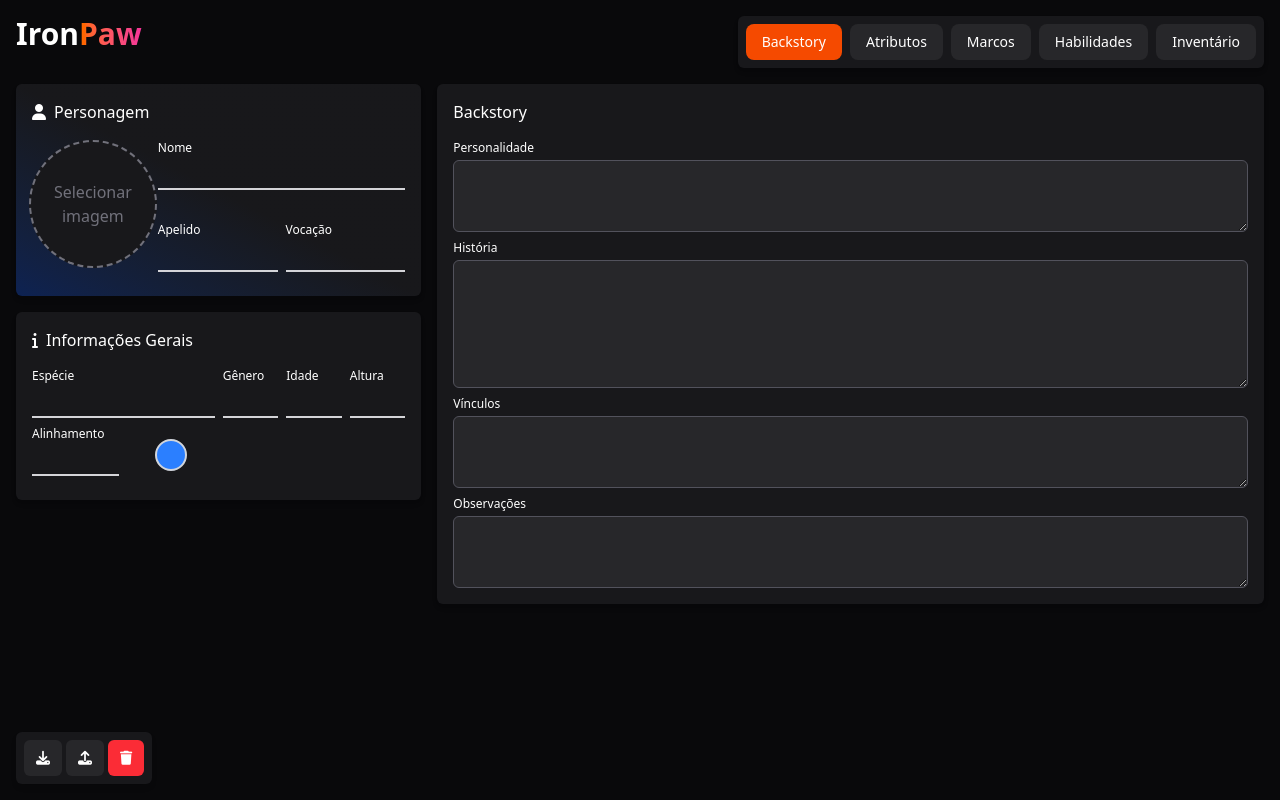
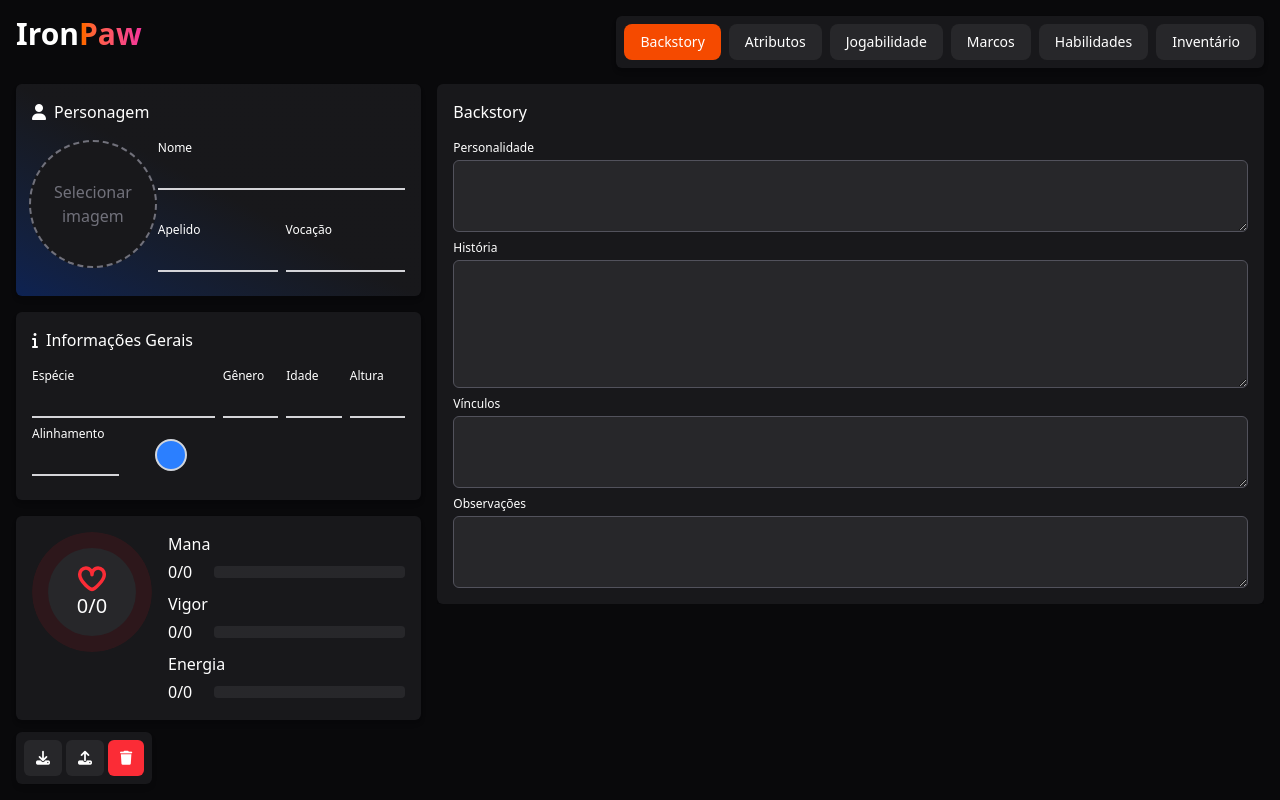
Before and after one commit to EstevamDeFreitas/IronPawRPG, an Angular app: page / in a window 1280 px wide. Built offline with nearby package versions, Linux system fonts and the light colour scheme.

Commit message:
Implementado funcionalidade para novo quadro de vida

```diff
--- a/src/app/dumb-components/icon-button/icon-button.component.ts
+++ b/src/app/dumb-components/icon-button/icon-button.component.ts
@@ -10,7 +10,7 @@ import { NgClass } from '@angular/common';
   changeDetection: ChangeDetectionStrategy.OnPush,
 })
 export class IconButtonComponent {
-  buttonType = input<StyleType>('primary');
+  buttonType = input<string>('primary');
   size = input<string>('md');
   icon = input<string>('fa-solid fa-plus');
   title = input<string>('Adicionar');
@@ -19,13 +19,27 @@ export class IconButtonComponent {
   get buttonClasses(): string {
     const base = 'px-3 py-2 rounded-md font-medium focus:outline-none transition text-' + this.size();
 
-    const types = {
-      primary: 'bg-orange-600' + (this.disabled() ? ' text-zinc-600' : ' text-white '),
-      secondary: 'bg-zinc-800' + (this.disabled() ? ' text-zinc-600' : ' text-white '),
-      white: 'bg-zinc-50' + (this.disabled() ? ' text-zinc-600' : ' text-zinc-800 '),
-      danger: 'bg-red-500' + (this.disabled() ? ' text-zinc-600' : ' text-white ')
+    let currentTypeStyle = "";
+
+    switch (this.buttonType()) {
+      case 'primary':
+        currentTypeStyle = 'bg-orange-600' + (this.disabled() ? ' text-zinc-600' : ' text-white ');
+        break;
+      case 'secondary':
+        currentTypeStyle = 'bg-zinc-800' + (this.disabled() ? ' text-zinc-600' : ' text-white ');
+        break;
+      case 'white':
+        currentTypeStyle = 'bg-zinc-50' + (this.disabled() ? ' text-zinc-600' : ' text-zinc-800 ');
+        break;
+      case 'danger':
+        currentTypeStyle = 'bg-red-500' + (this.disabled() ? ' text-zinc-600' : ' text-white ');
+        break;
+      case 'primaryActive':
+        currentTypeStyle = (this.disabled() ? ' text-zinc-600 border border-zinc-600' : ' text-orange-600 border border-orange-600 bg-orange-600/20 ');
+        break;
     }
 
-    return `${base} ${types[this.buttonType()]} + (${this.disabled() ? ' cursor-not-allowed' : ' cursor-pointer hover:brightness-85 active:brightness-70'})`;
+    return `${base} ${currentTypeStyle} + (${this.disabled() ? ' cursor-not-allowed' : ' cursor-pointer hover:brightness-85 active:brightness-70'})`;
   }
+
 }
--- a/src/app/dumb-components/input/input.component.ts
+++ b/src/app/dumb-components/input/input.component.ts
@@ -15,7 +15,7 @@ export class InputComponent {
   label = input.required<string>();
   placeholder = input<string>('');
   type = input<string>('text');
-  value = model<string>('');
+  value = model<any>('');
   required = input<boolean>(false);
   length = input<number>();
 
--- a/src/app/models/character.model.ts
+++ b/src/app/models/character.model.ts
@@ -63,6 +63,7 @@ export interface Hability {
   jogabilidade: string;
   cor ?: Cores;
   icone ?:string;
+  favorito : boolean;
 }
 
 export interface Character {
@@ -78,10 +79,21 @@ export interface Character {
   observacoes: string;
   vocacao: string;
   especie: string;
-  vidaAtual: string;
-  vidaMaxima: string;
   drive: string;
   imagemPersonagem: string;
+  gameplay : {
+    vidaMax: number;
+    vidaAtual: number;
+    vidaExtra: number;
+    vigorMax: number;
+    vigorAtual: number;
+    manaMax: number;
+    manaAtual: number;
+    estresseMax: number;
+    estresseAtual: number;
+    energiaMax: number;
+    energiaAtual: number;
+  }
   corPersonagem?: Cores;
   pericias: Pericias;
   periciasEspecificas: PericiasEspecificas;
--- a/src/app/smart-components/character-sheet/character-sheet.component.html
+++ b/src/app/smart-components/character-sheet/character-sheet.component.html
@@ -47,14 +47,16 @@
       </div>
     </div>
     <div class="mb-4"></div>
-    <!-- <div class="col-span-2 p-4 bg-zinc-900 rounded-md shadow-md">
+    <div class="col-span-2 p-4 bg-zinc-900 rounded-md shadow-md">
       <div class="flex flex-row gap-4">
         <div class="flex flex-col items-center relative">
           <div class="relative w-30 h-30 rounded-full overflow-hidden">
             <div class="absolute inset-0 rounded-full bg-red-900/20"></div>
 
             <div class="absolute inset-0 rounded-full"
-              style="background: conic-gradient(var(--color-red-500) 0deg, var(--color-red-500) 69deg, transparent 0deg, transparent 360deg);">
+            [ngStyle]="{
+              background: `conic-gradient(var(--color-red-500) 0deg, var(--color-red-500) ${calculateVidaPercent()}deg, transparent 0deg, transparent 360deg)`
+            }">
             </div>
 
             <div class="absolute inset-4 rounded-full bg-zinc-800 flex flex-col items-center justify-center">
@@ -63,46 +65,45 @@
                 <path
                   d="M17.25,1.851A6.568,6.568,0,0,0,12,4.558,6.568,6.568,0,0,0,6.75,1.851,7.035,7.035,0,0,0,0,9.126c0,4.552,4.674,9.425,8.6,12.712a5.29,5.29,0,0,0,6.809,0c3.922-3.287,8.6-8.16,8.6-12.712A7.035,7.035,0,0,0,17.25,1.851ZM13.477,19.539a2.294,2.294,0,0,1-2.955,0C5.742,15.531,3,11.736,3,9.126A4.043,4.043,0,0,1,6.75,4.851,4.043,4.043,0,0,1,10.5,9.126a1.5,1.5,0,0,0,3,0,4.043,4.043,0,0,1,3.75-4.275A4.043,4.043,0,0,1,21,9.126C21,11.736,18.258,15.531,13.477,19.539Z" />
               </svg>
-              <span class="text-xl text-white">30/<span class="text-red-500">50</span></span>
+              <span class="text-xl text-white">{{character.gameplay.vidaAtual}}/<span [ngClass]="{'text-red-500': character.gameplay.vidaExtra > 0}">{{calculateVidaMax()}}</span></span>
             </div>
           </div>
-          <span class="absolute bottom-12 bg-zinc-800 rounded-md px-1 py-0.5">+10</span>
+          @if (character.gameplay.vidaExtra > 0){
+            <span class="absolute bottom-12 bg-zinc-800 rounded-md px-1 py-0.5">+{{character.gameplay.vidaExtra}}</span>
+          }
         </div>
         <div class="flex flex-col flex-1 gap-2">
           <div>
             <h2 class="text-md mb-1">Mana</h2>
             <div class="flex flex-row flex-1 items-center gap-2">
-              <span>10/20</span>
-              <div class="flex flex-row flex-1">
-                <div class="bg-cyan-500 flex-1 h-3 rounded-s-sm"></div>
-                <div class="bg-zinc-800 flex-1 h-3 rounded-e-sm"></div>
+              <span class="flex-1">{{character.gameplay.manaAtual}}/{{character.gameplay.manaMax}}</span>
+              <div class="flex flex-row flex-5">
+                <div class=" flex-1 h-3 rounded-sm" [ngStyle]="{ background: `linear-gradient(to right, var(--color-cyan-500) 0%, var(--color-cyan-500) ${calculatePercent(character.gameplay.manaAtual, character.gameplay.manaMax)}%, var(--color-zinc-800) ${calculatePercent(character.gameplay.manaAtual, character.gameplay.manaMax)}%, var(--color-zinc-800) 100%)` }"></div>
               </div>
             </div>
           </div>
           <div>
             <h2 class="text-md mb-1">Vigor</h2>
             <div class="flex flex-row flex-1 items-center gap-2">
-              <span>10/20</span>
-              <div class="flex flex-row flex-1">
-                <div class="bg-green-500 flex-1 h-3 rounded-s-sm"></div>
-                <div class="bg-zinc-800 flex-1 h-3 rounded-e-sm"></div>
+              <span class="flex-1">{{character.gameplay.vigorAtual}}/{{character.gameplay.vigorMax}}</span>
+              <div class="flex flex-row flex-5">
+                <div class=" flex-1 h-3 rounded-sm" [ngStyle]="{ background: `linear-gradient(to right, var(--color-green-500) 0%, var(--color-green-500) ${calculatePercent(character.gameplay.vigorAtual, character.gameplay.vigorMax)}%, var(--color-zinc-800) ${calculatePercent(character.gameplay.vigorAtual, character.gameplay.vigorMax)}%, var(--color-zinc-800) 100%)` }"></div>
               </div>
             </div>
           </div>
           <div>
             <h2 class="text-md mb-1">Energia</h2>
             <div class="flex flex-row flex-1 items-center gap-2">
-              <span>10/20</span>
-              <div class="flex flex-row flex-1">
-                <div class="bg-yellow-500 flex-1 h-3 rounded-s-sm"></div>
-                <div class="bg-zinc-800 flex-1 h-3 rounded-e-sm"></div>
+              <span class="flex-1">{{character.gameplay.energiaAtual}}/{{character.gameplay.energiaMax}}</span>
+              <div class="flex flex-row flex-5">
+                <div class=" flex-1 h-3 rounded-sm" [ngStyle]="{ background: `linear-gradient(to right, var(--color-yellow-500) 0%, var(--color-yellow-500) ${calculatePercent(character.gameplay.energiaAtual, character.gameplay.energiaMax)}%, var(--color-zinc-800) ${calculatePercent(character.gameplay.energiaAtual, character.gameplay.energiaMax)}%, var(--color-zinc-800) 100%)` }"></div>
               </div>
             </div>
           </div>
         </div>
       </div>
 
-    </div> -->
+    </div>
     <div class="fixed bottom-4 left-4 bg-zinc-900 rounded-md p-2 shadow-md">
       <div class="flex gap-1">
         <app-icon-button [buttonType]="'secondary'" [icon]="'fa-solid fa-download'" size="sm" [title]="'Exportar'"
@@ -121,6 +122,8 @@
           (click)="currentTab = 'backstory'" size="sm"></app-button>
         <app-button label="Atributos" [buttonType]="currentTab == 'attributes' ? 'primary' : 'secondary'"
           (click)="currentTab = 'attributes'" size="sm"></app-button>
+        <app-button label="Jogabilidade" [buttonType]="currentTab == 'gameplay' ? 'primary' : 'secondary'"
+          (click)="currentTab = 'gameplay'" size="sm"></app-button>
         <app-button label="Marcos" [buttonType]="currentTab == 'milestones' ? 'primary' : 'secondary'"
           (click)="currentTab = 'milestones'" size="sm"></app-button>
         <app-button label="Habilidades" [buttonType]="currentTab == 'habilities' ? 'primary' : 'secondary'"
@@ -130,7 +133,7 @@
       </div>
     </div>
     <div class="mb-4"></div>
-    <div>
+    <div style="max-height: calc(100vh - 7rem); overflow-y: auto;">
       @if (currentTab === 'backstory') {
       <div class="p-4 bg-zinc-900 rounded-md shadow-md">
         <h2 class="text-md">Backstory</h2>
@@ -277,6 +280,30 @@
         </div>
       </div>
       }
+      @if (currentTab === 'gameplay'){
+        <div class="p-4 bg-zinc-900 rounded-md shadow-md">
+          <h2 class="text-md">Jogabilidade</h2>
+          <div class="mb-4"></div>
+          <div class="grid grid-cols-10 gap-2">
+            <app-input [label]="'Vida Atual'" type="number" [(value)]="character.gameplay.vidaAtual"></app-input>
+            <app-input [label]="'Vida Maxima'" type="number" [(value)]="character.gameplay.vidaMax"></app-input>
+            <app-input [label]="'Vida Extra'" type="number" [(value)]="character.gameplay.vidaExtra"></app-input>
+            <div></div>
+            <app-input [label]="'Vigor Atual'" type="number" [(value)]="character.gameplay.vigorAtual"></app-input>
+            <app-input [label]="'Vigor Maximo'" type="number" [(value)]="character.gameplay.vigorMax"></app-input>
+            <div></div>
+            <app-input [label]="'Mana Atual'" type="number" [(value)]="character.gameplay.manaAtual"></app-input>
+            <app-input [label]="'Mana Maxima'" type="number" [(value)]="character.gameplay.manaMax"></app-input>
+            <div></div>
+            <app-input [label]="'Estresse Atual'" type="number" [(value)]="character.gameplay.estresseAtual"></app-input>
+            <app-input [label]="'Estresse Maximo'" type="number" [(value)]="character.gameplay.estresseMax"></app-input>
+            <div></div>
+            <div></div>
+            <app-input [label]="'Energia Atual'" type="number" [(value)]="character.gameplay.energiaAtual"></app-input>
+            <app-input [label]="'Energia Maxima'" type="number" [(value)]="character.gameplay.energiaMax"></app-input>
+          </div>
+        </div>
+      }
       @if (currentTab === 'milestones') {
       <div class="p-4 bg-zinc-900 rounded-md shadow-md">
         <h2 class="text-md">Marcos</h2>
@@ -315,36 +342,79 @@
             [(comboValue)]="selectedHabilidade" [placeholder]="'Selecione uma habilidade'"
             [size]="'xs'"></app-combo-box>
         </div>
+        <h2 class="text-md col-span-2">Favoritos</h2>
+        <div class="grid grid-cols-4 gap-2">
+          @for (habilidade of getHabilidadeFavoritas(); track habilidade) {
+          <div class="flex flex-col   !bg-zinc-900 relative" (click)="openHabilityEditDialog(habilidade)">
+            <div class="flex flex-col gap-2 rounded-t-md p-3 cursor-pointer" [ngClass]="getCardBackgroundColor(habilidade.cor)">
+              <div class="flex gap-1">
+                <div class="text-xs flex items-center gap-1 rounded-md bg-zinc-900 px-2 py-1 ">
+                  <i class="fa-solid" [ngClass]="getHabilidadeIcon(habilidade.tipo)"></i>
+                  <span>{{habilidade.tipo}}</span>
+                </div>
+                @if (habilidade.gasto > 0){
+                  <div class="flex items-center gap-1 text-xs px-2 py-1 bg-zinc-900 rounded-md">
+                    <span>{{habilidade.gasto}} {{habilidade.tipoGasto}}</span>
+                  </div>
+                }
+              </div>
+              <div class="flex items-center gap-2">
+                <ui-icon [name]="getIconOrDefault(habilidade.icone)" svgClass="fill-white w-4 h-4"></ui-icon>
+                <h1 class="text-xl font-bold">{{habilidade.titulo}}</h1>
+              </div>
+
+              <span class="text-xs custom-multiline-ellipsis">{{habilidade.descricao}}</span>
+            </div>
+            <span class="text-xs p-3 bg-zinc-800 rounded-b-md ">
+              <span class="custom-multiline-ellipsis-2">{{habilidade.jogabilidade}}</span>
+            </span>
+            <div class="absolute top-2 right-2 flex flex-row gap-1">
+              <app-icon-button [buttonType]="habilidade.favorito ? 'primaryActive' : 'secondary'" [icon]="'fa-solid fa-bookmark'" size="xs" [title]="'favoritar'"
+                (click)="toggleFavorito(habilidade); $event.stopPropagation()"></app-icon-button>
+              <app-icon-button [buttonType]="'secondary'" [icon]="'fa-solid fa-trash'" size="xs" [title]="'remover'"
+                (click)="removeHabilidade(habilidade); $event.stopPropagation()"></app-icon-button>
+            </div>
+          </div>
+          } @empty {
+          <span class="col-span-4 text-center text-zinc-500">Nenhuma habilidade favorita</span>
+          }
+        </div>
+        <div class="mb-4 mt-4 border-b border-zinc-800"></div>
         <div cdkDropList cdkDropListOrientation="mixed" (cdkDropListDropped)="dropHability($event)"
           class="grid grid-cols-4 gap-2">
           @for (habilidade of getHabilidades(); track habilidade) {
-          <div cdkDrag class="flex h-91 flex-col !bg-zinc-900 relative" (click)="openHabilityEditDialog(habilidade)">
-            <div class="flex flex-col gap-4 justify-center items-center rounded-t-md p-4 cursor-pointer"
-              [ngClass]="getCardBackgroundColor(habilidade.cor)">
-              <ui-icon [name]="getIconOrDefault(habilidade.icone)" svgClass="fill-zinc-900 w-24 h-24"></ui-icon>
-              <h1 class="text-2xl h-12 font-bold text-center">{{habilidade.titulo}}</h1>
-              <span class="text-xs text-center p-3 custom-multiline-ellipsis">{{habilidade.descricao}}</span>
+          <div cdkDrag class="flex flex-col   !bg-zinc-900 relative" (click)="openHabilityEditDialog(habilidade)">
+            <div class="flex flex-col gap-2 rounded-t-md p-3 cursor-pointer" [ngClass]="getCardBackgroundColor(habilidade.cor)">
+              <div class="flex gap-1">
+                <div class="text-xs flex items-center gap-1 rounded-md bg-zinc-900 px-2 py-1 ">
+                  <i class="fa-solid" [ngClass]="getHabilidadeIcon(habilidade.tipo)"></i>
+                  <span>{{habilidade.tipo}}</span>
+                </div>
+                @if (habilidade.gasto > 0){
+                  <div class="flex items-center gap-1 text-xs px-2 py-1 bg-zinc-900 rounded-md">
+                    <span>{{habilidade.gasto}} {{habilidade.tipoGasto}}</span>
+                  </div>
+                }
+              </div>
+              <div class="flex items-center gap-2">
+                <ui-icon [name]="getIconOrDefault(habilidade.icone)" svgClass="fill-white w-4 h-4"></ui-icon>
+                <h1 class="text-xl font-bold">{{habilidade.titulo}}</h1>
+              </div>
+
+              <span class="text-xs custom-multiline-ellipsis">{{habilidade.descricao}}</span>
             </div>
-            <span class="text-sm p-4 bg-zinc-800 rounded-b-md text-center ">
+            <span class="text-xs p-3 bg-zinc-800 rounded-b-md ">
               <span class="custom-multiline-ellipsis-2">{{habilidade.jogabilidade}}</span>
             </span>
-            <div class="text-xs flex items-center gap-1 absolute left-2 rounded-md bg-zinc-900 top-2 px-2 py-1 ">
-              <i class="fa-solid" [ngClass]="getHabilidadeIcon(habilidade.tipo)"></i>
-              <span>{{habilidade.tipo}}</span>
-            </div>
-            @if (habilidade.gasto > 0){
-            <div class="flex items-center gap-1 text-xs px-2 py-1 bg-zinc-900 rounded-md absolute bottom-20 left-2">
-              <span>{{habilidade.gasto}} {{habilidade.tipoGasto}}</span>
-            </div>
-            }
-
             <div class="absolute top-2 right-2 flex flex-row gap-1">
+              <app-icon-button [buttonType]="habilidade.favorito ? 'primaryActive' : 'secondary'" [icon]="'fa-solid fa-bookmark'" size="xs" [title]="'favoritar'"
+                (click)="toggleFavorito(habilidade); $event.stopPropagation()"></app-icon-button>
               <app-icon-button [buttonType]="'secondary'" [icon]="'fa-solid fa-trash'" size="xs" [title]="'remover'"
                 (click)="removeHabilidade(habilidade); $event.stopPropagation()"></app-icon-button>
             </div>
           </div>
           }
-          <div class="flex items-center justify-center h-87 border border-dashed border-zinc-800 rounded-md ">
+          <div class="flex items-center h-53 justify-center border border-dashed border-zinc-800 rounded-md ">
             <app-icon-button [buttonType]="'secondary'" [icon]="'fa-solid fa-plus'" size="md"
               [title]="'Adicionar Habilidade'" (click)="addHabilidade()"></app-icon-button>
           </div>
--- a/src/app/smart-components/character-sheet/character-sheet.component.ts
+++ b/src/app/smart-components/character-sheet/character-sheet.component.ts
@@ -35,7 +35,7 @@ export class CharacterSheetComponent implements OnInit, DoCheck {
 
   icone: string = 'fi-br-comet';
 
-  currentTab: 'backstory' | 'attributes' | 'milestones' | 'habilities' | 'inventory' = 'backstory';
+  currentTab: 'backstory' | 'attributes' | 'milestones' | 'habilities' | 'inventory' | 'gameplay' = 'backstory';
 
   dialog = inject(Dialog);
   dialogHability = inject(Dialog);
@@ -76,6 +76,22 @@ export class CharacterSheetComponent implements OnInit, DoCheck {
 
     if (savedCharacter) {
       this.character = savedCharacter;
+
+      if(this.character.gameplay === undefined) {
+        this.character.gameplay = {
+          vidaMax: 0,
+          vidaAtual: 0,
+          vidaExtra: 0,
+          vigorMax: 0,
+          vigorAtual: 0,
+          manaMax: 0,
+          manaAtual: 0,
+          estresseMax: 0,
+          estresseAtual: 0,
+          energiaMax: 0,
+          energiaAtual: 0,
+        };
+      }
     }
 
   }
@@ -100,8 +116,6 @@ export class CharacterSheetComponent implements OnInit, DoCheck {
       observacoes: '',
       vocacao: '',
       especie: '',
-      vidaAtual: '',
-      vidaMaxima: '',
       drive: '',
       imagemPersonagem: '',
       corPersonagem: 'blue',
@@ -114,7 +128,20 @@ export class CharacterSheetComponent implements OnInit, DoCheck {
       },
       marcos: [],
       habilidades: [],
-      inventario: { itemSlots: [], dinheiro: 0 }
+      inventario: { itemSlots: [], dinheiro: 0 },
+      gameplay: {
+        vidaMax: 0,
+        vidaAtual: 0,
+        vidaExtra: 0,
+        vigorMax: 0,
+        vigorAtual: 0,
+        manaMax: 0,
+        manaAtual: 0,
+        estresseMax: 0,
+        estresseAtual: 0,
+        energiaMax: 0,
+        energiaAtual: 0,
+      }
     };
 
     const pericias: Pericias = {};
@@ -300,7 +327,8 @@ export class CharacterSheetComponent implements OnInit, DoCheck {
       jogabilidade: '',
       gasto:0,
       tipoGasto: 'Mana',
-      tipo:'habilidade'
+      tipo: this.selectedHabilidade !== 'Todos' ? this.selectedHabilidade : 'Habilidade',
+      favorito: false
     });
   }
 
@@ -329,6 +357,11 @@ export class CharacterSheetComponent implements OnInit, DoCheck {
     }
   }
 
+  toggleFavorito(habilidade: any) {
+    habilidade.favorito = !habilidade.favorito;
+    this.cdr.detectChanges();
+  }
+
   getHabilidades() {
     if(this.selectedHabilidade !== 'Todos') {
       return this.character.habilidades.filter(habilidade => habilidade.tipo === this.selectedHabilidade);
@@ -336,4 +369,22 @@ export class CharacterSheetComponent implements OnInit, DoCheck {
 
     return this.character.habilidades;
   }
+
+  getHabilidadeFavoritas(){
+    return this.character.habilidades.filter(habilidade => habilidade.favorito);
+  }
+
+  calculateVidaMax(): number {
+    return Number(this.character.gameplay.vidaMax) + Number(this.character.gameplay.vidaExtra); // Implementar cálculo real baseado em atributos e marcos
+  }
+
+  calculateVidaPercent(): number {
+    if (this.character.gameplay.vidaMax === 0) return 0;
+    return (this.character.gameplay.vidaAtual / this.calculateVidaMax()) * 360; // Convertendo para graus para o conic-gradient
+  }
+
+  calculatePercent(current: number, max: number): number {
+    if (max === 0) return 0;
+    return (current / max) * 100;
+  }
 }
--- a/src/styles.css
+++ b/src/styles.css
@@ -90,7 +90,7 @@ select:focus {
 
 .custom-multiline-ellipsis {
   display: -webkit-box;
-  -webkit-line-clamp: 3;
+  -webkit-line-clamp: 4;
   -webkit-box-orient: vertical;
   overflow: hidden;
   height: 4rem;
@@ -102,6 +102,6 @@ select:focus {
   -webkit-line-clamp: 2;
   -webkit-box-orient: vertical;
   overflow: hidden;
-  height: 2.5rem;
+  height: 2rem;
   text-overflow: ellipsis;
 }
```
